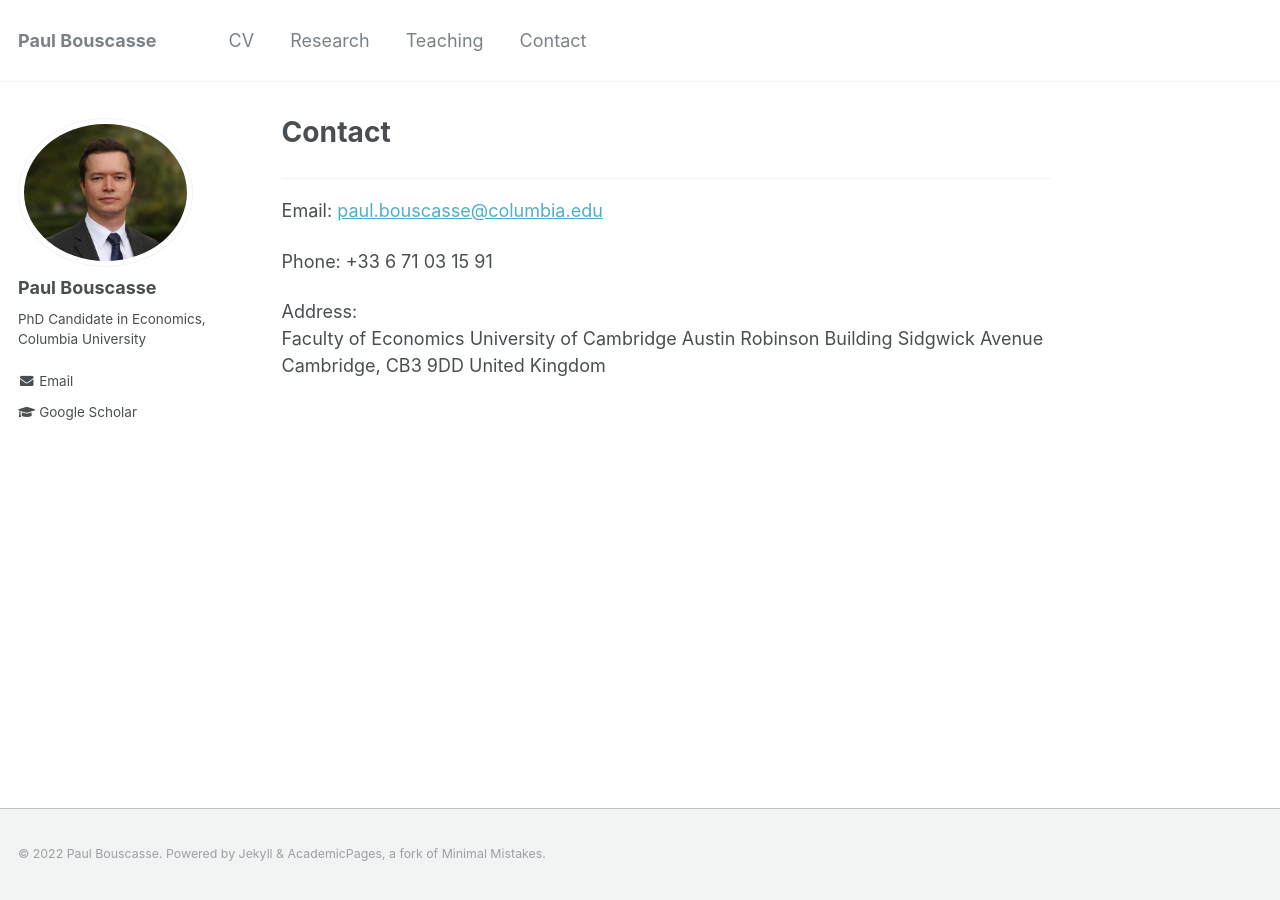
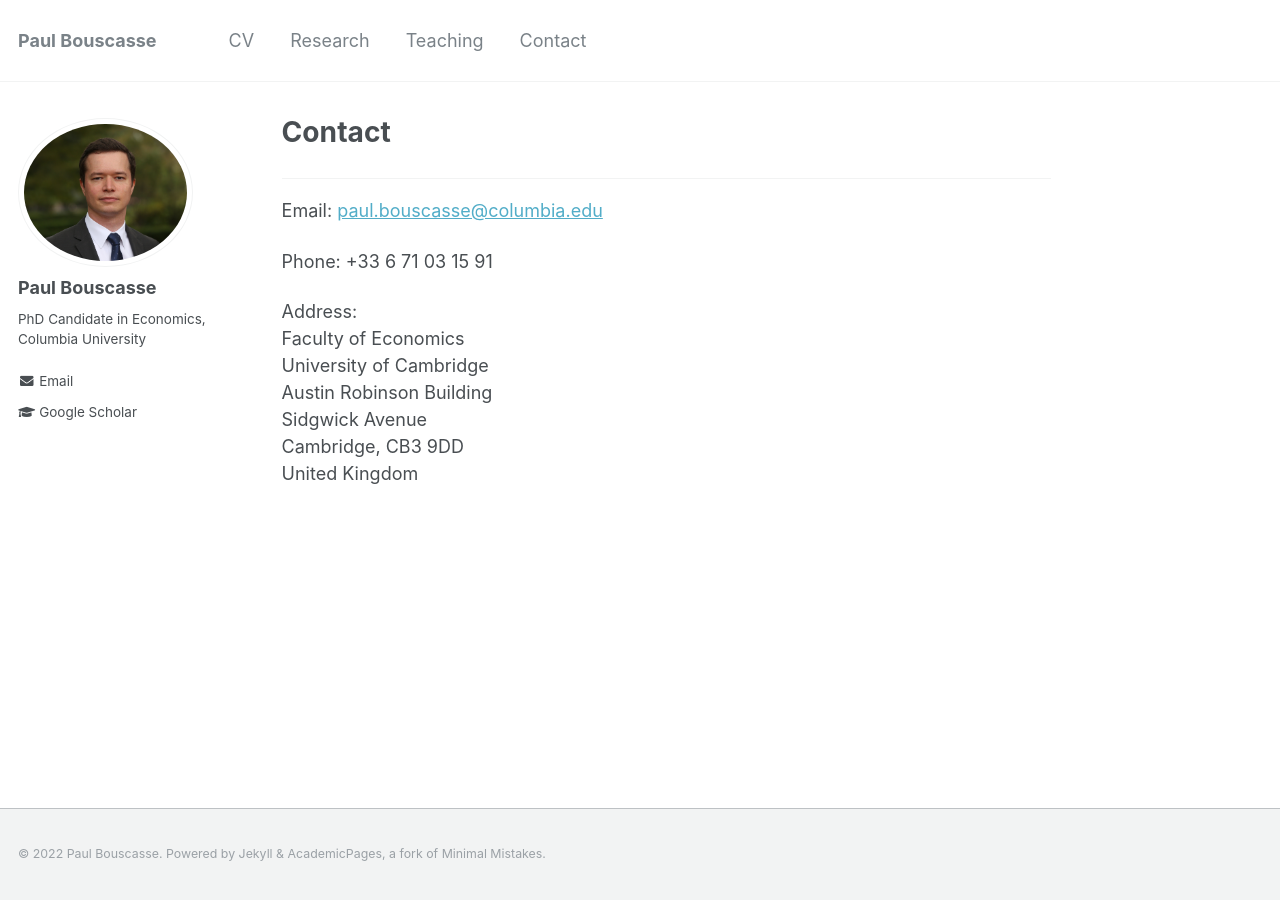
Before and after one commit to paul-bouscasse/paul-bouscasse.github.io, a Jekyll site: the page built from _pages/contact.md, in a window 1280 px wide. Built offline with Jekyll 4.4.1, drawn with Linux system fonts in a browser that asks for light colours.

```diff
--- a/_pages/contact.md
+++ b/_pages/contact.md
@@ -11,9 +11,9 @@ Email: [paul.bouscasse@columbia.edu](mailto:paul.bouscasse@columbia.edu)
 Phone: +33 6 71 03 15 91
 
 Address:
-Faculty of Economics
-University of Cambridge
-Austin Robinson Building
-Sidgwick Avenue
-Cambridge, CB3 9DD
+Faculty of Economics<br>
+University of Cambridge<br>
+Austin Robinson Building<br>
+Sidgwick Avenue<br>
+Cambridge, CB3 9DD<br>
 United Kingdom
```
